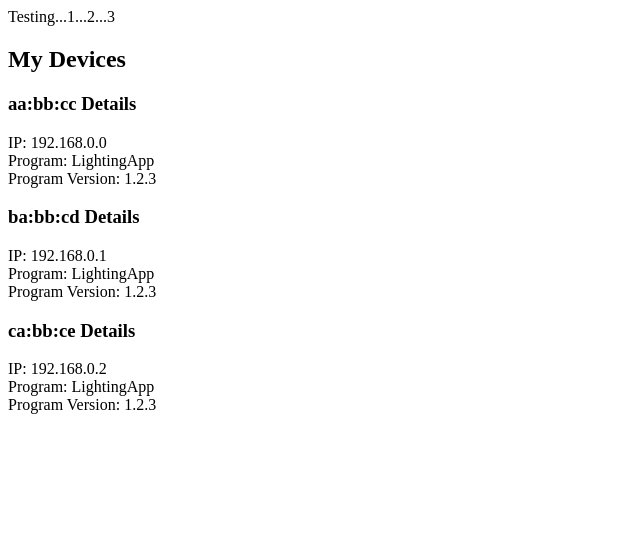
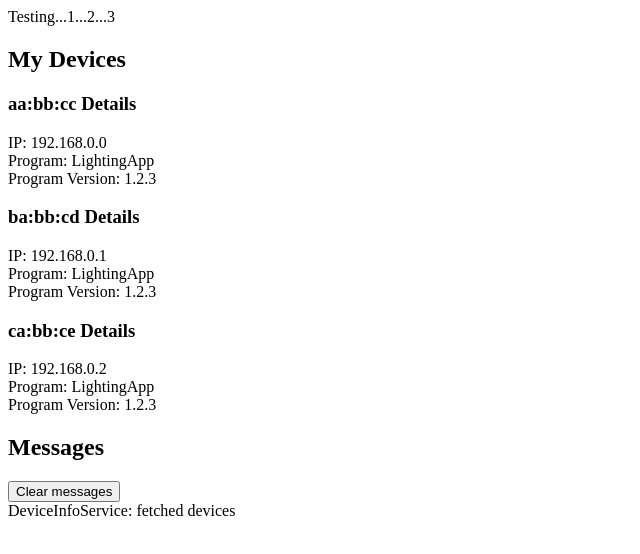
Before and after one commit to tflander/LightingIotClient, an Angular app: page / in a window 1280 px wide. Shown: the top 554 px of the page, without its empty margins (0-640 px from the left). Built offline with nearby package versions, Linux system fonts and the light colour scheme.

Commit message:
add messages for async stuffis

```diff
--- a/src/app/app.component.html
+++ b/src/app/app.component.html
@@ -2,5 +2,5 @@
 Testing...1...2...3
   <app-device-info></app-device-info>
 </div>
-
+<app-messages></app-messages>
 <router-outlet></router-outlet>
--- a/src/app/app.module.ts
+++ b/src/app/app.module.ts
@@ -4,11 +4,13 @@
 import { AppRoutingModule } from './app-routing.module';
 import { AppComponent } from './app.component';
 import { DeviceInfoComponent } from './device-info/device-info.component';
+import { MessagesComponent } from './messages/messages.component';
 
 @NgModule({
   declarations: [
     AppComponent,
-    DeviceInfoComponent
+    DeviceInfoComponent,
+    MessagesComponent
   ],
   imports: [
     BrowserModule,
--- a/src/app/device-info.service.ts
+++ b/src/app/device-info.service.ts
@@ -2,15 +2,18 @@
 import {DeviceInfo} from './device-info';
 import {DEVICES} from './MockDevices';
 import {Observable, of} from 'rxjs';
+import {MessageService} from './message.service';
 
 @Injectable({
   providedIn: 'root'
 })
 export class DeviceInfoService {
 
-  constructor() { }
+  constructor(private messageService: MessageService) { }
 
   getDeviceInfo(): Observable<DeviceInfo[]> {
-    return of(DEVICES);
+    const observable = of(DEVICES);
+    this.messageService.add('DeviceInfoService: fetched devices');
+    return observable;
   }
 }
--- /dev/null
+++ b/src/app/message.service.ts
@@ -0,0 +1,16 @@
+import { Injectable } from '@angular/core';
+
+@Injectable({
+  providedIn: 'root',
+})
+export class MessageService {
+  messages: string[] = [];
+
+  add(message: string) {
+    this.messages.push(message);
+  }
+
+  clear() {
+    this.messages = [];
+  }
+}
--- /dev/null
+++ b/src/app/messages/messages.component.html
@@ -0,0 +1,8 @@
+<div *ngIf="messageService.messages.length">
+
+  <h2>Messages</h2>
+  <button class="clear"
+          (click)="messageService.clear()">Clear messages</button>
+  <div *ngFor='let message of messageService.messages'> {{message}} </div>
+
+</div>
--- /dev/null
+++ b/src/app/messages/messages.component.ts
@@ -0,0 +1,16 @@
+import { Component, OnInit } from '@angular/core';
+import { MessageService } from '../message.service';
+
+@Component({
+  selector: 'app-messages',
+  templateUrl: './messages.component.html',
+  styleUrls: ['./messages.component.sass']
+})
+export class MessagesComponent implements OnInit {
+
+  constructor(public messageService: MessageService) { }
+
+  ngOnInit(): void {
+  }
+
+}
```
Also changed, not shown: src/app/messages/messages.component.sass (added), 2 other files (tests, documents, lock files or other folders).
